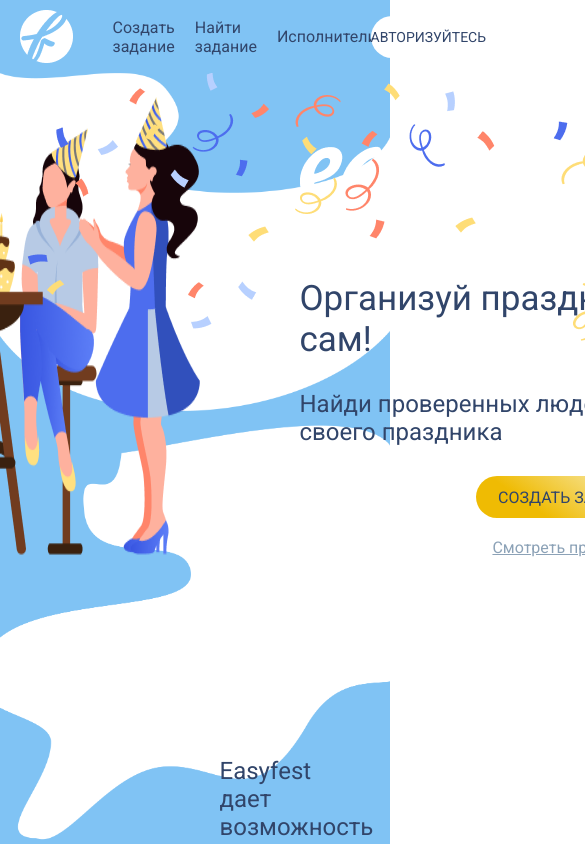
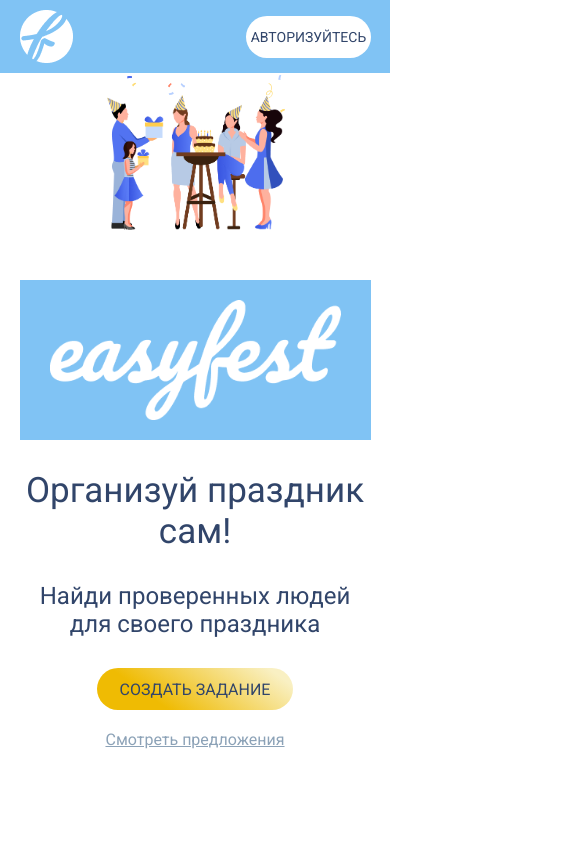
Before and after one commit to TURAROVICH/freelance, a Nuxt app: page / in a window 390 px wide. Shown: the top 844 px of the page, 585 px wide, since content can reach past the window. Built offline with nearby package versions, Linux system fonts and the light colour scheme.

Commit message:
second commit

```diff
--- /dev/null
+++ b/components/headerTMP.vue
@@ -0,0 +1,83 @@
+<template>
+    <div class="header">
+            <div class="wrapper">
+                <div class="container">
+                <img src="@/assets/imgs/Logo.png" alt="">
+                    <div class="nav">
+                        <nuxt-link to="/">
+                    Создать задание
+                        </nuxt-link>
+                        <nuxt-link to="/">
+                            Найти задание
+                        </nuxt-link>
+                        <nuxt-link to="/">
+                            Исполнители
+                        </nuxt-link>
+                    </div>
+                </div>
+
+                <div class="btn">
+                    <span>
+                        АВТОРИЗУЙТЕСЬ
+                    </span>
+                </div>
+            </div>
+        </div>
+</template>
+
+
+<style lang="scss" scoped>
+@import "../assets/styles/main.scss";
+.header{
+    @include center;
+    width: 100%;
+    background: $main-bg;
+    min-height: 65px;
+    position: fixed;
+    z-index: 5000;
+    top: 0;
+    left: 0;
+    .wrapper{
+        width: 90%;
+        padding: 10px 0;
+        @include center{
+                justify-content: space-between;
+        }
+        .container{
+            width: 100%;
+            @include center{
+               gap: 40px;
+               justify-content: flex-start;
+            }
+        }
+        .nav{
+            display: flex;
+            align-items: center;
+            gap: 20px;
+            a{
+                text-decoration: none;
+                @include h3;
+            }
+        }
+
+        .btn{
+            background: #FFFFFF;
+            border-radius: 100px;
+            width: 192px;
+            height: 42px;
+            @include center;
+            span{
+                @include h4{
+                    font-weight: 500;
+                }
+            }
+        }
+    }
+
+    @media (max-width:610px) {
+        .wrapper .nav{
+            display: none;
+        }
+    }
+}
+</style>
--- a/layouts/default.vue
+++ b/layouts/default.vue
@@ -1,29 +1,6 @@
 <template>
     <div class="main">
-        <div class="header">
-            <div class="wrapper">
-                <div class="container">
-                <img src="@/assets/imgs/Logo.png" alt="">
-                    <div class="nav">
-                        <nuxt-link to="/">
-                    Создать задание
-                        </nuxt-link>
-                        <nuxt-link to="/">
-                            Найти задание
-                        </nuxt-link>
-                        <nuxt-link to="/">
-                            Исполнители
-                        </nuxt-link>
-                    </div>
-                </div>
-
-                <div class="btn">
-                    <span>
-                        АВТОРИЗУЙТЕСЬ
-                    </span>
-                </div>
-            </div>
-        </div>
+        <headerTMP/>
 
 
         <div class="content">
@@ -251,56 +228,38 @@ export default {
             }
         }
         }
+
+        @media (max-width:945px) {
+            .wrapper {
+                padding: 30px 0;
+            .flex{
+                flex-direction: column;
+                align-items: flex-start;
+                justify-content: flex-start;
+            }
+            .btns{
+                display: flex;
+            }
+            }
+        }
+
+        @media (max-width:574px) {
+           .wrapper .nav{
+                flex-direction: column;
+                align-items: flex-start;
+                justify-content: flex-start;
+            }
+            .wrapper .left-indent{
+                margin-left: 0;
+            }
+            .wrapper .btns{
+                display: grid;
+            }
+        }
 }
 
 .content{
     width: 100%;
     margin-top: 65px;
 }
-.header{
-    @include center;
-    width: 100%;
-    background: $main-bg;
-    min-height: 65px;
-    position: fixed;
-    z-index: 5000;
-    top: 0;
-    left: 0;
-    .wrapper{
-        width: 90%;
-        padding: 10px 0;
-        @include center{
-                justify-content: space-between;
-        }
-        .container{
-            width: 100%;
-            @include center{
-               gap: 40px;
-               justify-content: flex-start;
-            }
-        }
-        .nav{
-            display: flex;
-            align-items: center;
-            gap: 20px;
-            a{
-                text-decoration: none;
-                @include h3;
-            }
-        }
-
-        .btn{
-            background: #FFFFFF;
-            border-radius: 100px;
-            width: 192px;
-            height: 42px;
-            @include center;
-            span{
-                @include h4{
-                    font-weight: 500;
-                }
-            }
-        }
-    }
-}
 </style>
--- a/pages/index.vue
+++ b/pages/index.vue
@@ -2,8 +2,9 @@
   <div class="main">
      <div class="wrapper">
           <div class="welcome-part">
-            <img src="../assets/imgs/welcome-part.png" alt="">
+            <img class="main-img" src="../assets/imgs/welcome-part.png" alt="">
             <img src="../assets/imgs/ura.png" class="abs" alt="">
+            <img class="shadow" src="../assets/imgs/shadow.png" alt="">
             <div class="content">
               <img src="../assets/imgs/el.png" alt="">
               <div class="title">
@@ -117,6 +118,8 @@
         </div>
 
   <div class="snippet s-3">
+
+             <div class="btn show"><span>ПОСМОТРЕТЬ ЗАДАНИЯ</span></div>
           <img src="../assets/imgs/s-3.svg" alt="">
 
           <div class="content">
@@ -229,7 +232,7 @@
               <div class="card-2">
             <img src="../assets/imgs/joke-1.png" alt="">
           </div>
-          <div class="card-1">
+          <div class="card-3">
             <img src="../assets/imgs/joke.png" alt="">
           </div>
           </div>
@@ -271,6 +274,9 @@ export default {
 @import url("https://cdn.jsdelivr.net/npm/bootstrap-icons@1.5.0/font/bootstrap-icons.css");
 @import "../assets/styles/main.scss";
 
+.show{
+  display: none;
+}
 .center{
   @include center;
 }
@@ -334,6 +340,22 @@ export default {
       .title{
         @include h2;
       }
+    }
+
+    @media (max-width:670px) {
+      .grid-1,.grid-2{
+        grid-template-columns: 1fr;
+        display: flex;
+        flex-direction: column;
+        gap: 10px;
+        div img{
+          width: 100%;
+        }
+        .wrapper{
+          width: 100%;
+        }
+      }
+
     }
   }
 
@@ -410,6 +432,21 @@ export default {
 }
 }
 
+
+@media screen and (max-width:600px) {
+  & > .slider-container{
+    width: 100%;
+    .slide > .slide-head{
+      flex-direction: column;
+      align-items: flex-start;
+      justify-content: flex-start;
+    }
+    .done{
+      margin: 8px 0;
+    }
+  }
+}
+
 }
 
 
@@ -440,14 +477,17 @@ export default {
       text-align: center;
     }
   }
+  @media screen and (max-width:640px) {
+    & .advantages-cards{
+      flex-direction: column;
+    }
+  }
 }
 
 
 
 
-.s-3{
-  margin-top: 60px;
-}
+
 .snippet{
   display: flex;
   justify-content: center;
@@ -468,13 +508,43 @@ export default {
   .des{
     @include h4;
   }
+  @media screen and (max-width:1070px) {
+    &{
+      flex-direction: column-reverse;
+      gap :0;
+    }
+    .content{
+      width: 100%;
+    }
+    .btn{
+      display: none;
+    }
+    .show{
+      display: flex;
+      margin: 20px 0;
+    }
+    .m-title{
+      text-align: center;
+    }
+  }
+  @media screen and (max-width:500px) {
+    & > img{
+      width: 90%;
+    }
+  }
 }
 
 .s-2{
   flex-direction: row-reverse;
+  @media screen and (max-width:1070px) {
+    flex-direction: column-reverse;
+    gap:0;
+  }
 }
 
-
+.s-3{
+  margin-top: 60px;
+}
 
 .with{
   display: flex;
@@ -504,6 +574,16 @@ export default {
     @include center;
     span{
       @include h3;
+    }
+  }
+
+  @media (max-width:1070px) {
+    &{
+      flex-direction: column-reverse;
+      margin: 30px 0 50px 0;
+    }
+    .content{
+      width: 100%;
     }
   }
 }
@@ -554,6 +634,23 @@ export default {
       }
     }
   }
+
+
+  @media (max-width:1125px) {
+    &>img{
+      margin-left: 0;
+    }
+  }
+  @media (max-width:865px) {
+    & > img{
+      width: 95%;
+    }
+  }
+  @media (max-width:555px) {
+    .links{
+      flex-wrap: wrap;
+    }
+  }
 }
 
 
@@ -570,6 +667,12 @@ export default {
   .des{
     @include h3;
   }
+  @media (max-width:750px) {
+    &{
+      width: 100%;
+      padding: 0 30px;
+    }
+  }
 }
 
 
@@ -580,11 +683,19 @@ export default {
     display: flex;
     justify-content: center;
     gap:100px;
+    .main-img{
+      z-index: 20;
+    }
     .abs{
       position: absolute;
       top: -80px;
       left: 0;
       z-index: 10;
+    }
+    .shadow{
+      position: absolute;
+      bottom: 0;
+      left: 0;
     }
 
     .content{
@@ -628,6 +739,53 @@ export default {
         }
       }
     }
+
+    @media  (max-width:1066px) {
+      &{
+        flex-direction: column;
+        gap :0;
+        align-items: center;
+        justify-content: center;
+      }
+      .abs{
+        left:30%;
+      }
+      &>img{
+        width: 50%;
+      }
+      .content{
+        background: $main-bg;
+        border-radius: 50%;
+        padding: 0 50px;
+        text-align: center;
+      }
+    }
+
+    @media (max-width:530px) {
+      .content{
+        padding: 0;
+        border-radius: 0;
+        background: transparent;
+        &>img{
+          margin: 50px 0 0 0;
+        width: 100%;
+        background: $main-bg;
+        padding: 20px 30px;
+      }
+      .btns{
+        align-items: center;
+        justify-content: center;
+        align-self: center;
+        justify-self: center;
+      }
+      }
+
+    }
+    @media (max-width:1125px) {
+     & .shadow{
+        display: none;
+      }
+    }
   }
 
 
@@ -638,7 +796,7 @@ export default {
   url("../assets/imgs/bg2.png") no-repeat,
   url("../assets/imgs/bg.png") no-repeat,$main-bg;
  background-size: 100% auto;
- background-position: 0 0, 0 250px,0 1450px;
+ background-position: 0 0, 0 150px,0 1100px;
   display: flex;
   justify-content: center;
 
@@ -647,5 +805,12 @@ export default {
     width: 90%;
     padding: 30px 0;
   }
+
+
 }
+  @media screen and (max-width:1177px) {
+   .main{
+     background: #fff;
+   }
+  }
 </style>
```
